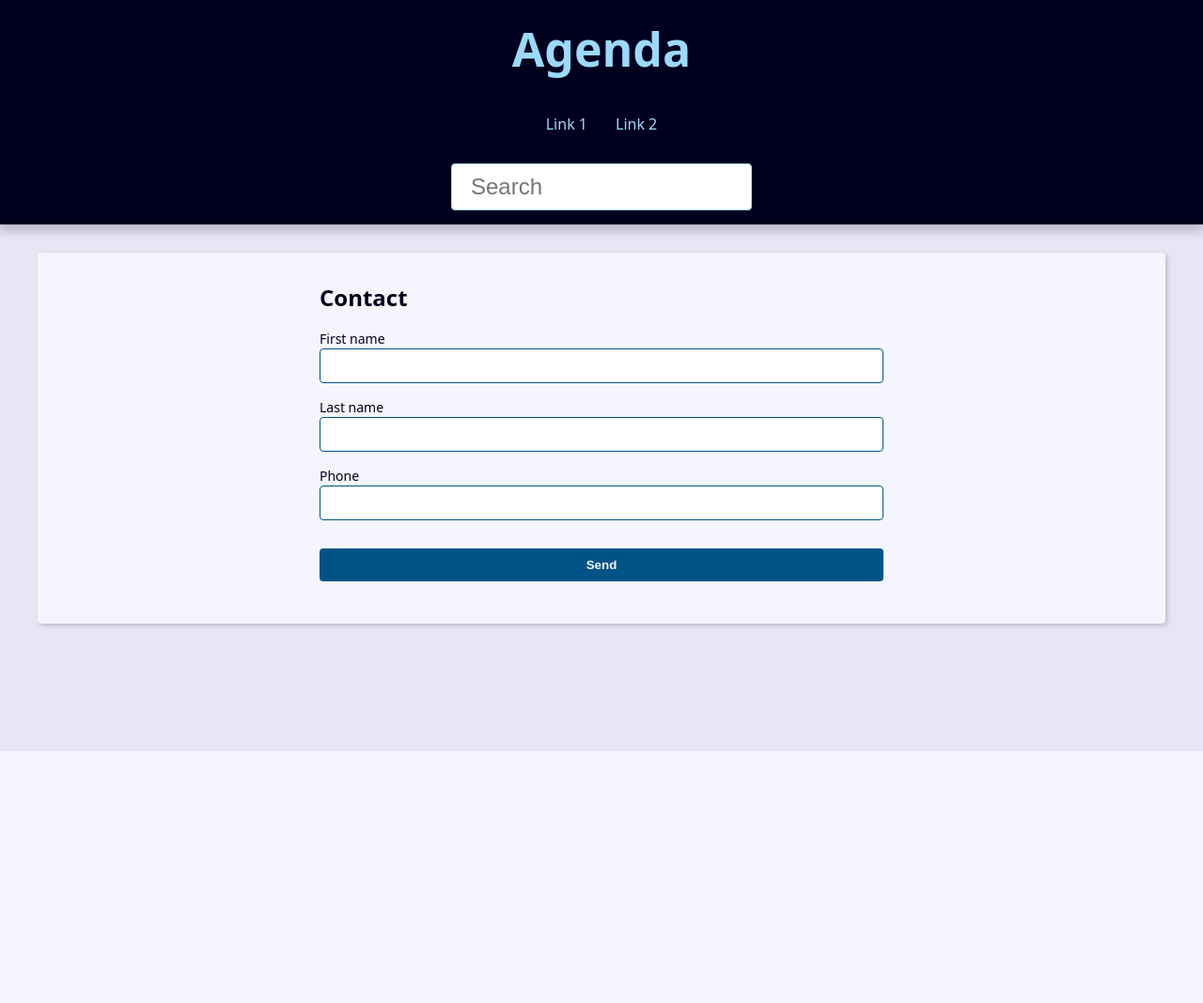
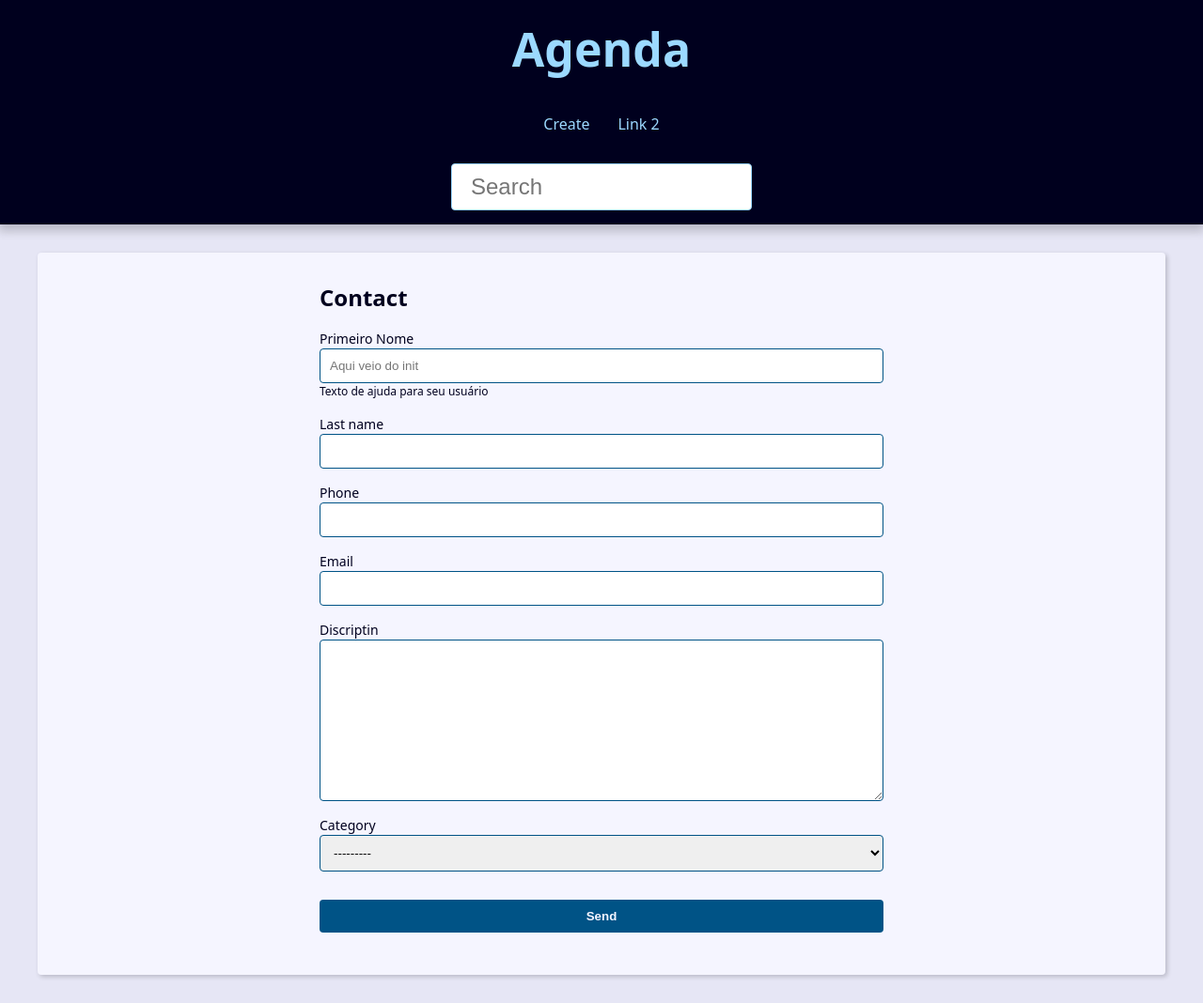
Before and after one commit to RibeiroDev10/projeto-agenda-django-23, a Django app: page /contact/create/ in a window 1280 px wide. Shown: the whole page at 94% size. Before the commit the page ends 800 px from the top, so only its background shows below. Run offline with Django 4.2, Linux system fonts and the light colour scheme; data comes from the database, SQL or seed files in the repository; both versions use the stored data as it was after the commit.

Commit message:
Mar calmo nunca fez bom marinheiro

```diff
--- a/base_templates/global/partials/_header.html
+++ b/base_templates/global/partials/_header.html
@@ -8,8 +8,8 @@
     <nav class="menu">
         <ul class="menu-list">
             <li class="menu-item">
-                <a href="" class="menu-link">
-                    Link 1
+                <a href="{% url 'contact:create' %}" class="menu-link">
+                    Create
                 </a>
             </li>
             <li class="menu-item">
--- /dev/null
+++ b/contact/forms.py
@@ -0,0 +1,74 @@
+from django import forms
+from django.core.exceptions import ValidationError
+from . import models
+
+from contact.models import Contact
+
+"""
+    Quando se fala em "inicialização da classe base",
+    refere-se à execução do código no método __init__ da classe base (forms.ModelForm) para
+    realizar as configurações necessárias antes de qualquer código adicional específico da
+    classe derivada (ContactForm). Isso é uma prática comum para garantir uma inicialização adequada e a
+    configuração correta da classe derivada.
+"""
+class ContactForm(forms.ModelForm):
+    first_name = forms.CharField(
+        widget=forms.TextInput(
+            attrs={
+                'class': 'classe-a classe-b',
+                'placeholder': 'Aqui veio do init',
+            }
+        ),
+        label='Primeiro Nome',
+        help_text='Texto de ajuda para seu usuário',
+    )
+
+    # Chama o método init da classe base (forms.ModelForm)
+    # Prática comum quando estendemos uma classe e,
+    # Precisamos garantir que a inicialização da classe base seja executada antes da inicialização da classe derivada.
+    def __init__(self, *args, **kwargs):
+        super().__init__(*args, **kwargs)
+
+
+    class Meta:
+        model = Contact
+        fields = (
+            'first_name', 'last_name', 'phone',
+            'email', 'discriptin', 'category',
+        )
+
+    # Pegando campos do formulário de Contato e adicionando validação em cima desses campos
+    # Pegamos os dados limpos de todos os campos, especificamos os campos usando get('nome_do_campo'), neste caso.
+    #
+    def clean(self):
+        cleaned_data = self.cleaned_data
+        first_name = cleaned_data.get('first_name')
+        last_name = cleaned_data.get('last_name')
+
+        msg = ValidationError(
+                'Primeiro nome não pode ser igual ao segundo',
+                code='invalid',
+            )
+
+        if first_name == last_name:
+            self.add_error('first_name', msg)
+            self.add_error('last_name', msg)
+
+        # Chama o método clean da classe base - (forms.ModelForm)
+        # Usado para garantir que a lógica de limpeza padrão da classe base seja aplicada,
+        # Após a lógica personalizada no método clean da ContactForm.
+        return super().clean()
+
+    def clean_first_name(self):
+        first_name = self.cleaned_data.get('first_name')
+
+        if first_name == 'ABC':
+            self.add_error(
+                'first_name',
+                ValidationError(
+                    'Veio do add_error',
+                    code='invalid'
+                )
+            )
+
+        return first_name
--- a/contact/templates/contact/create.html
+++ b/contact/templates/contact/create.html
@@ -3,8 +3,13 @@
   <div class="form-wrapper">
     <h2>Contact</h2>
 
+          <!--
+            Aqui passa a ser uma URL dinamica,
+            recebemos a URL através da variável passada no contexto da view
+            variável = form_action - passada através do contexto da view.
+          -->
     <form
-      action="{% url 'contact:create' %}"
+      action="{{ form_action }}"
       method="POST"
       enctype="multipart/form-data"
     >
@@ -17,6 +22,10 @@
             <label for="{{ field.id_for_label }}">{{ field.label }}</label>
             {{ field }}
             {{ field.errors }}
+
+            {% if field.help_text %}
+              <p class="help-text">{{ field.help_text }}</p>
+            {% endif %}
           </div>
         {% endfor %}
 
--- a/contact/urls.py
+++ b/contact/urls.py
@@ -11,4 +11,5 @@ urlpatterns = [
     # contact (CRUD)
     path('contact/<int:contact_id>/', views.contact, name='contact'),
     path('contact/create/', views.create, name='create'),
+    path('contact/<int:contact_id>/update/', views.update, name='update'), # type: ignore
 ]
--- a/contact/views/contact_forms.py
+++ b/contact/views/contact_forms.py
@@ -4,22 +4,25 @@ from django.shortcuts import get_object_or_404, redirect, render
 from typing import Any, Dict
 from django import forms
 from django.core.exceptions import ValidationError
+from django.urls import reverse
 
 from contact.models import Contact
-
-class ContactForm(forms.ModelForm):
-    class Meta:
-        model = Contact
-        fields = (
-            'first_name', 'last_name', 'phone',
-        )
+from contact.forms import ContactForm
 
 
 def create(request):
+    form_action = reverse('contact:create')
+
     if request.method == 'POST':
+        form = ContactForm(request.POST)
         context = {
-            'form': ContactForm(request.POST)
+            'form': form,
+            'form_action': form_action,
         }
+
+        if form.is_valid():
+            contact = form.save()
+            return redirect('contact:update', contact_id=contact.pk)
 
         return render(
             request,
@@ -29,10 +32,57 @@ def create(request):
 
     # SE O MÉTODO DE REQUISIÇÃO NÃO FOR POST...
     context = {
-        'form': ContactForm()
+        'form': ContactForm(),
+        'form_action': form_action,
     }
+
     return render(
         request,
         'contact/create.html',
         context
     )
+
+
+def update(request, contact_id):
+    contact = get_object_or_404(
+        Contact,
+        pk=contact_id,
+        show=True
+    )
+    # contact_id -----> recebemos dinamicamente do form no html
+    form_action = reverse('contact:update', args=(contact_id), )
+
+    if request.method == 'POST':
+        # instance = Model do banco de dados, para assim, após a requisição POST, também atualizar os dados no BD.
+        form = ContactForm(request.POST, instance=contact)
+
+        context = {
+            'form': form,
+            'form_action': form_action,
+        }
+
+        if form.is_valid():
+            contact = form.save()
+            # Aqui eu redireciono para a url name UPDATE
+            # E meio que dou um POST, para atualizar aquele devido contato, com base no ID, recebido no inicio da view.
+            return redirect('contact:update', contact_id=contact.pk)
+
+        return render(
+            request,
+            'contact/create.html',
+            context
+        )
+
+    # Aqui seria o ELSE do primeiro IF, então basicamente
+    # Se o request.method não for POST, caimos aqui.
+    # Onde só limpamos o formulário mesmo (eu imagino)
+    context = {
+        'form': ContactForm(instance=contact),
+        'form_action': form_action,
+    }
+
+    return render(
+        request,
+        'contact/create.html',
+        context
+    )
```
Also changed, not shown: db.sqlite3.
